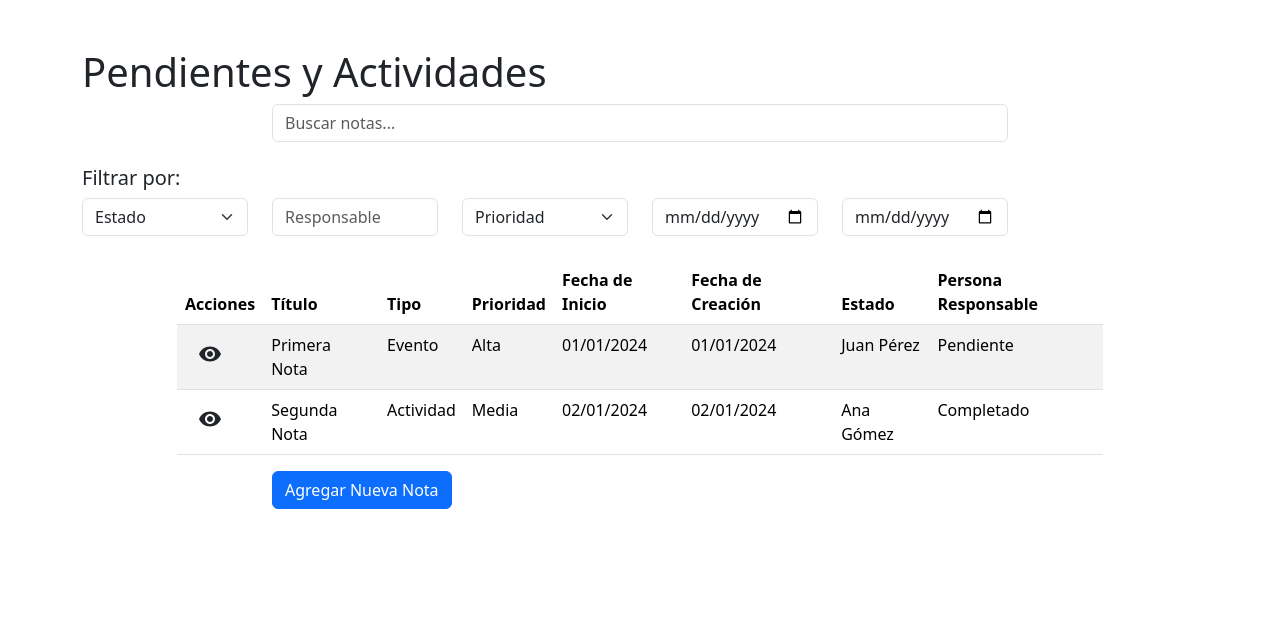
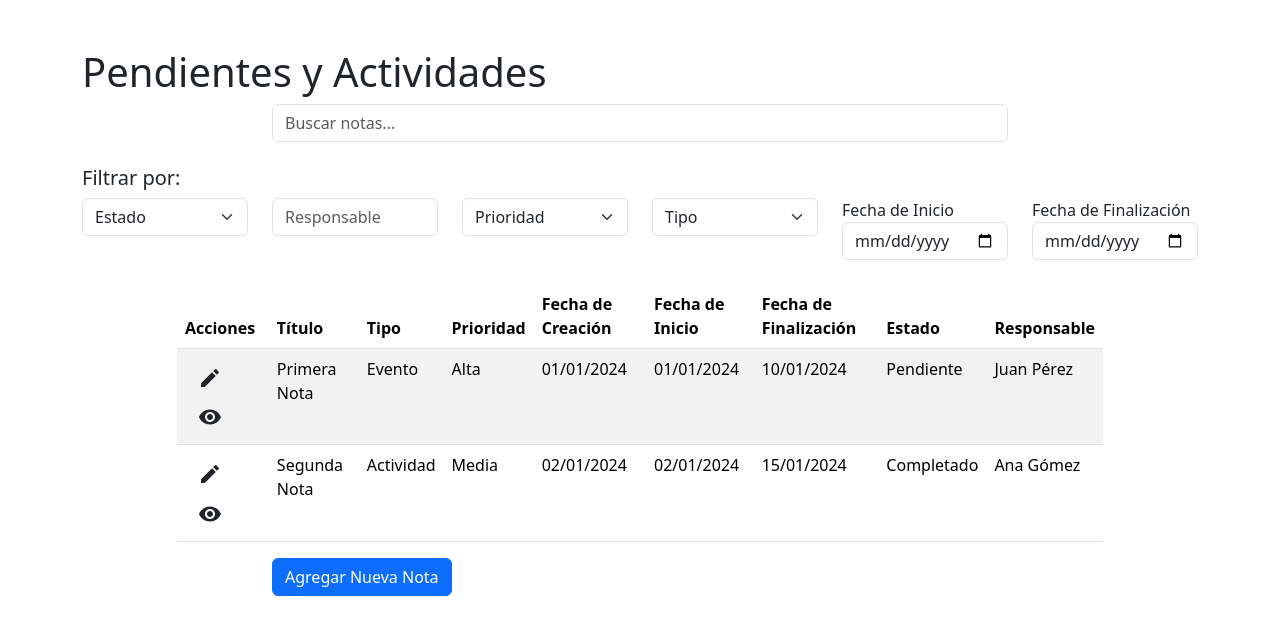
Before and after one commit to HeidiDelAngel/Notebookk, a React (Create React App) app: page / in a window 1280 px wide. Shown: the top 634 px of the page. Built offline with nearby package versions, Linux system fonts and the light colour scheme.

Commit message:
feat: ver detalles de nota agregado de filtro de tipos. style: correcciones de botones. fix: fechas

```diff
--- a/package.json
+++ b/package.json
@@ -13,6 +13,7 @@
     "@testing-library/user-event": "^13.5.0",
     "bootstrap": "^5.3.3",
     "react": "^18.3.1",
+    "react-bootstrap": "^2.10.5",
     "react-dom": "^18.3.1",
     "react-router-dom": "^6.26.2",
     "react-scripts": "5.0.1",
--- a/src/Home.js
+++ b/src/Home.js
@@ -2,6 +2,8 @@ import React, { useState } from 'react';
 import { Link } from 'react-router-dom';
 import { notesData } from './data';
 import VisibilityIcon from '@mui/icons-material/Visibility';
+import NoteDetailModal from './NoteDetailModal'; // Importa el nuevo componente
+import EditIcon from '@mui/icons-material/Edit';
 
 const Home = () => {
   const [searchTerm, setSearchTerm] = useState('');
@@ -9,9 +11,26 @@ const Home = () => {
     status: '',
     responsible: '',
     priority: '',
+    noteType: '',
     startDate: '',
     finishDate: ''
   });
+
+  // Estado para manejar la ventana emergente (modal)
+  const [showModal, setShowModal] = useState(false);
+  const [selectedNote, setSelectedNote] = useState(null);
+
+  // Función para abrir el modal y pasar la nota seleccionada
+  const handleShowModal = (note) => {
+    setSelectedNote(note); // Establecer la nota seleccionada
+    setShowModal(true); // Mostrar la ventana emergente
+  };
+
+  // Función para cerrar el modal
+  const handleCloseModal = () => {
+    setShowModal(false); // Cerrar la ventana emergente
+    setSelectedNote(null); // Limpiar la nota seleccionada
+  };
 
   // Filtrar notas basado en múltiples criterios
   const filteredNotes = notesData.filter(note => {
@@ -22,14 +41,18 @@ const Home = () => {
     const matchesStatus = filters.status ? note.status === filters.status : true;
     const matchesResponsible = filters.responsible ? note.responsible.includes(filters.responsible) : true;
     const matchesPriority = filters.priority ? note.priority === filters.priority : true;
-    const matchesStartDate = filters.startDate ? note.startDate === filters.startDate : true;
-    const matchesFinishDate = filters.finishDate ? note.finishDate === filters.finishDate : true;
+    const matchesNoteType = filters.noteType ? note.noteType === filters.noteType : true; // Filtrado por tipo de nota
+
+    // Comparar las fechas
+    const matchesStartDate = filters.startDate ? new Date(note.startDate) >= new Date(filters.startDate) : true; // Filtrar por fecha de inicio
+    const matchesFinishDate = filters.finishDate ? new Date(note.finishDate) <= new Date(filters.finishDate) : true; // Filtrar por fecha de finalización
 
     return (
       matchesSearchTerm &&
       matchesStatus &&
       matchesResponsible &&
       matchesPriority &&
+      matchesNoteType &&
       matchesStartDate &&
       matchesFinishDate
     );
@@ -90,6 +113,15 @@ const Home = () => {
               </select>
             </div>
             <div className="col-md-2">
+              <select className="form-select" name="noteType" onChange={handleFilterChange}>
+                <option value="">Tipo</option>
+                <option value="Evento">Evento</option>
+                <option value="Actividad">Actividad</option>
+                <option value="Pendiente">Pendiente</option>
+              </select>
+            </div>
+            <div className="col-md-2">
+              <label htmlFor="startDate">Fecha de Inicio</label>
               <input
                 type="date"
                 className="form-control"
@@ -98,6 +130,7 @@ const Home = () => {
               />
             </div>
             <div className="col-md-2">
+              <label htmlFor="finishDate">Fecha de Finalización</label>
               <input
                 type="date"
                 className="form-control"
@@ -119,10 +152,11 @@ const Home = () => {
                 <th>Título</th>
                 <th>Tipo</th>
                 <th>Prioridad</th>
+                <th>Fecha de Creación</th> {/* Mover fecha de creación aquí */}
                 <th>Fecha de Inicio</th>
-                <th>Fecha de Creación</th>
+                <th>Fecha de Finalización</th> {/* Nueva columna para fecha de finalización */}
                 <th>Estado</th>
-                <th>Persona Responsable</th>
+                <th>Responsable</th>
               </tr>
             </thead>
             <tbody>
@@ -130,16 +164,24 @@ const Home = () => {
                 <tr key={note.id}>
                   <td>
                     <Link to={`/note/${note.id}`} className="btn btn">
+                      <EditIcon />
+                    </Link>
+                    {/* Botón para abrir el modal */}
+                    <button
+                      className="btn btn"
+                      onClick={() => handleShowModal(note)}
+                    >
                       <VisibilityIcon />
-                    </Link>
+                    </button>
                   </td>
                   <td>{note.title}</td>
                   <td>{note.noteType}</td>
                   <td>{note.priority}</td>
+                  <td>{note.creationDate}</td> {/* Mostrar fecha de creación */}
                   <td>{note.startDate}</td>
-                  <td>{note.creationDate}</td>
+                  <td>{note.finishDate}</td> {/* Mostrar fecha de finalización */}
+                  <td>{note.status}</td>
                   <td>{note.responsible}</td>
-                  <td>{note.status}</td>
                 </tr>
               ))}
             </tbody>
@@ -153,6 +195,13 @@ const Home = () => {
           <Link to="/add" className="btn btn-primary">Agregar Nueva Nota</Link>
         </div>
       </div>
+
+      {/* Modal para mostrar los detalles de la nota */}
+      <NoteDetailModal
+        show={showModal}
+        handleClose={handleCloseModal}
+        note={selectedNote}
+      />
     </div>
   );
 };
--- /dev/null
+++ b/src/NoteDetailModal.js
@@ -0,0 +1,57 @@
+import React from 'react';
+import { Modal, Button } from 'react-bootstrap';
+
+const NoteDetailModal = ({ show, handleClose, note }) => {
+  if (!note) return null; // Asegúrate de que haya una nota
+
+  return (
+    <Modal show={show} onHide={handleClose}>
+      <Modal.Header closeButton>
+        <Modal.Title>Detalles</Modal.Title>
+      </Modal.Header>
+      <Modal.Body>
+        <div className="card h-100">
+          <div className="card-header d-flex justify-content-between align-items-center">
+            <span className="h5">Actividad</span>
+            <div className="text-end" style={{ fontSize: "0.85rem" }}>
+              <div>
+                <strong>Estado:</strong> {note.status}
+              </div>
+              <div>
+                <strong>Prioridad:</strong> {note.priority}
+              </div>
+              <div>
+                <strong>Fecha creación:</strong> {note.creationDate}
+              </div>
+              <div>
+                <strong>Fecha inicio:</strong> {note.startDate}
+              </div>
+              <div>
+                <strong>Fecha finalización:</strong> {note.finishDate} {/* Agregado */}
+              </div>
+            </div>
+          </div>
+          <div className="card-body">
+            <blockquote className="blockquote mb-0">
+              <p>{note.title}</p>
+              <footer className="blockquote-footer">{note.content}</footer> {/* Contenido de la nota */}
+            </blockquote>
+          </div>
+          {/* Nuevo header para el responsable */}
+          <div className="card-footer">
+            <small className="text-muted">
+              <strong>Responsable:</strong> {note.responsible}
+            </small>
+          </div>
+        </div>
+      </Modal.Body>
+      <Modal.Footer>
+        <Button variant="secondary" onClick={handleClose}>
+          Cerrar
+        </Button>
+      </Modal.Footer>
+    </Modal>
+  );
+};
+
+export default NoteDetailModal;
```
Also changed, not shown: 1 other file (tests, documents, lock files or other folders).
